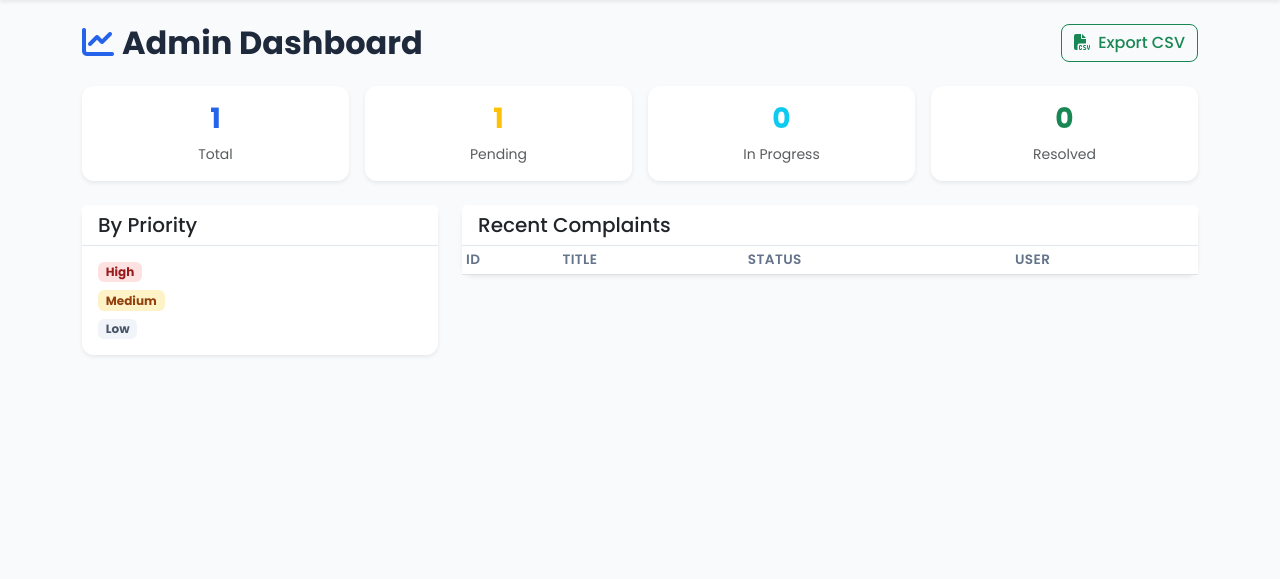
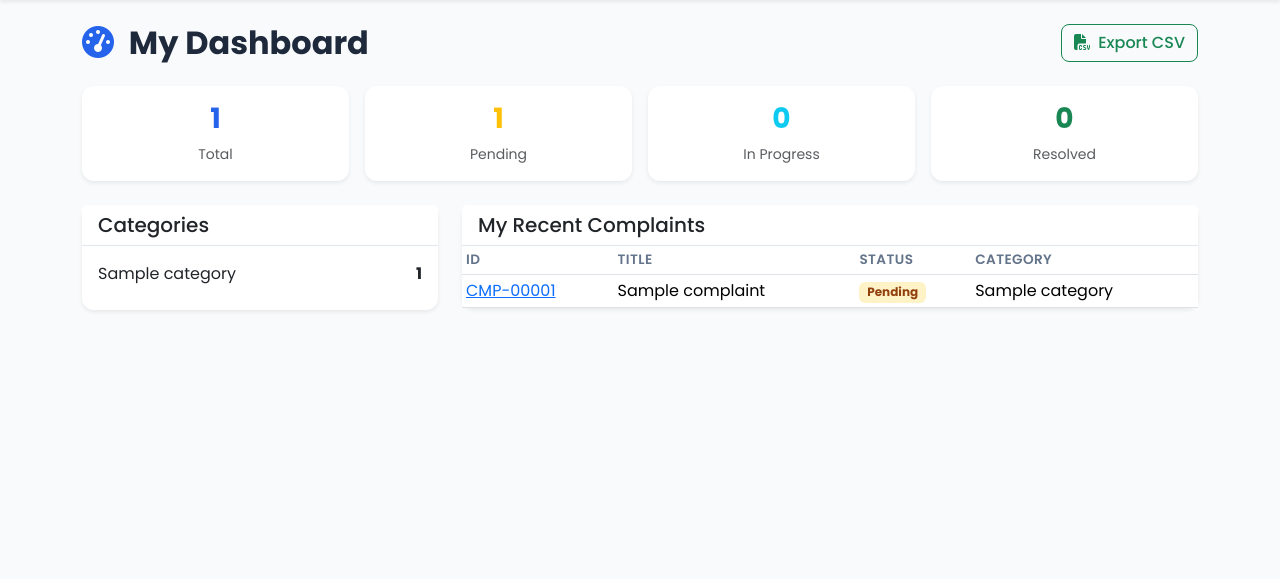
Before and after one commit to abishek056/complaint-management-system, a Django app: page /dashboard/ in a window 1280 px wide. Shown: the part 56-635 px from the top of the page. Run offline with Django 5.2, Linux system fonts and the light colour scheme; a user stored in the database is signed in; tables that the repository leaves empty hold one stand-in row (values such as "Sample post"); lists and menus that the app fills with data are empty.

Commit message:
Fix dashboard

```diff
--- a/templates/admin_dashboard.html
+++ b/templates/admin_dashboard.html
@@ -2,7 +2,7 @@
 {% block title %}Admin Dashboard - CMS{% endblock %}
 {% block content %}
 <div class="d-flex justify-content-between align-items-center mb-4 flex-wrap gap-2">
-    <h2 class="fw-bold mb-0"><i class="fas fa-chart-line me-2 text-primary"></i>Admin Dashboard</h2>
+    <h2 class="fw-bold mb-0"><i class="fas fa-chart-line me-2 text-primary"></i>Admin Page</h2>
     <a href="{% url 'export_csv' %}" class="btn btn-outline-success"><i class="fas fa-file-csv me-1"></i> Export CSV</a>
 </div>
 
--- a/templates/dashboard.html
+++ b/templates/dashboard.html
@@ -1,9 +1,14 @@
 {% extends 'base.html' %}
-{% block title %}Admin Dashboard - CMS{% endblock %}
+{% block title %}Dashboard - CMS{% endblock %}
 {% block content %}
 <div class="d-flex justify-content-between align-items-center mb-4 flex-wrap gap-2">
-    <h2 class="fw-bold mb-0"><i class="fas fa-chart-line me-2 text-primary"></i>Admin Dashboard</h2>
+    <h2 class="fw-bold mb-0">
+        <i class="fas fa-tachometer-alt me-2 text-primary"></i>
+        {% if role == 'staff' %}Staff Dashboard{% else %}My Dashboard{% endif %}
+    </h2>
+    {% if role != 'staff' %}
     <a href="{% url 'export_csv' %}" class="btn btn-outline-success"><i class="fas fa-file-csv me-1"></i> Export CSV</a>
+    {% endif %}
 </div>
 
 <div class="row g-3 mb-4">
@@ -44,28 +49,44 @@
 <div class="row g-4">
     <div class="col-md-4">
         <div class="card border-0 shadow-sm">
-            <div class="card-header bg-white"><h5 class="mb-0">By Priority</h5></div>
+            <div class="card-header bg-white"><h5 class="mb-0">Categories</h5></div>
             <div class="card-body">
-                <div class="d-flex justify-content-between mb-2"><span class="badge priority-high">High</span><strong>{{ by_priority.high }}</strong></div>
-                <div class="d-flex justify-content-between mb-2"><span class="badge priority-medium">Medium</span><strong>{{ by_priority.medium }}</strong></div>
-                <div class="d-flex justify-content-between"><span class="badge priority-low">Low</span><strong>{{ by_priority.low }}</strong></div>
+                {% for cat in categories %}
+                <div class="d-flex justify-content-between mb-2">
+                    <span>{{ cat.name }}</span>
+                    <strong>{{ cat.count }}</strong>
+                </div>
+                {% empty %}
+                <p class="text-muted small mb-0">No categories yet.</p>
+                {% endfor %}
+                {% if rejected %}
+                <hr>
+                <div class="d-flex justify-content-between">
+                    <span class="badge bg-danger-subtle text-danger">Rejected</span>
+                    <strong>{{ rejected }}</strong>
+                </div>
+                {% endif %}
             </div>
         </div>
     </div>
     <div class="col-md-8">
         <div class="card border-0 shadow-sm">
-            <div class="card-header bg-white"><h5 class="mb-0">Recent Complaints</h5></div>
+            <div class="card-header bg-white">
+                <h5 class="mb-0">{% if role == 'staff' %}Assigned & Pending Complaints{% else %}My Recent Complaints{% endif %}</h5>
+            </div>
             <div class="table-responsive">
                 <table class="table table-sm table-hover mb-0">
-                    <thead><tr><th>ID</th><th>Title</th><th>Status</th><th>User</th></tr></thead>
+                    <thead><tr><th>ID</th><th>Title</th><th>Status</th><th>Category</th></tr></thead>
                     <tbody>
-                        {% for c in recent %}
+                        {% for c in recent_complaints %}
                         <tr>
                             <td><a href="{% url 'complaint_detail' c.pk %}">{{ c.complaint_id }}</a></td>
                             <td>{{ c.title|truncatechars:30 }}</td>
                             <td><span class="badge status-{{ c.status }}">{{ c.get_status_display }}</span></td>
-                            <td>Complainant</td>
+                            <td>{{ c.category.name|default:"-" }}</td>
                         </tr>
+                        {% empty %}
+                        <tr><td colspan="4" class="text-center text-muted py-3">No complaints yet.</td></tr>
                         {% endfor %}
                     </tbody>
                 </table>
```
